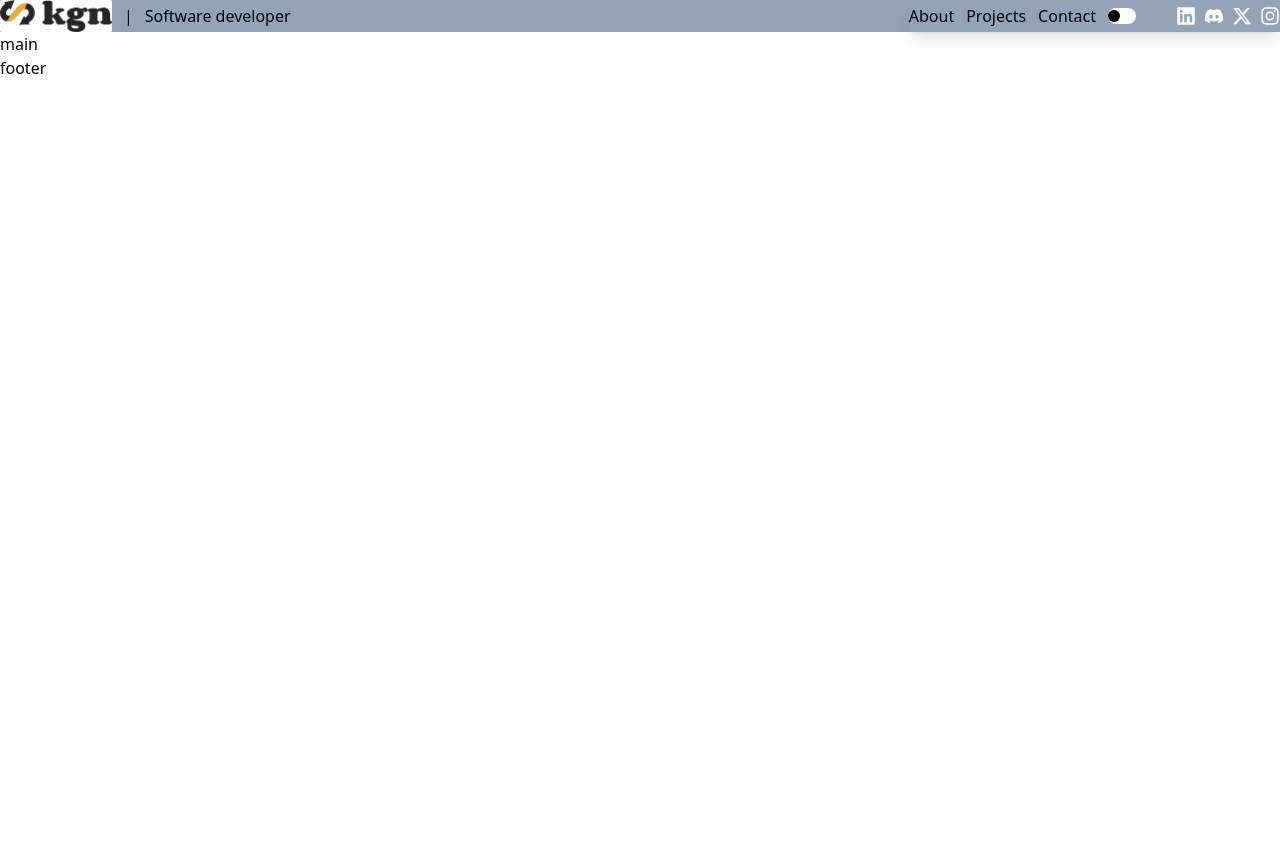
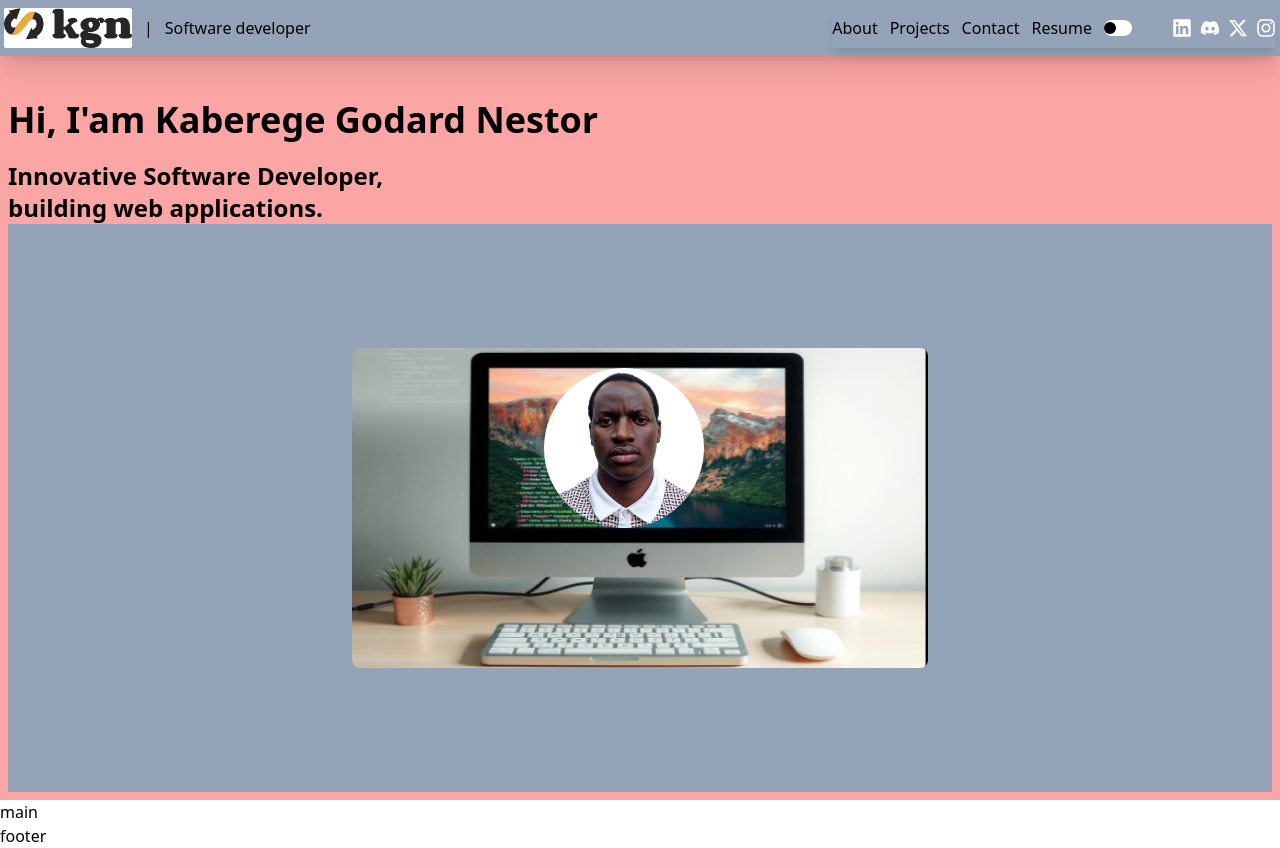
Before and after one commit to kaberege/kgn-fe-reactjs, a React (Vite) app in the folder kgn-portfolio/: page / in a window 1280 px wide. Before the commit the page ends 800 px from the top, so only its background shows below. Built offline with nearby package versions, Linux system fonts and the light colour scheme.

Commit message:
added devMachine section

```diff
--- a/kgn-portfolio/src/components/Header.jsx
+++ b/kgn-portfolio/src/components/Header.jsx
@@ -1,5 +1,7 @@
 import React, { useState } from 'react';
 import logo from "../assets/logo-png2.png";
+import devLaptop from "../assets/devLaptop.jpg";
+import profile from "../assets/kgn-g1.jpg";
 import { FaXTwitter } from "react-icons/fa6";
 import { FaBars, FaWindowClose, FaLinkedin, FaDiscord, FaInstagram } from "react-icons/fa";
 
@@ -7,15 +9,15 @@ export default function Header({ handleMode }) {
     const [hideNav, setHideNav] = useState(true); //handle navigation bar close and open
 
     return (
-        <header>
-            <nav className=' bg-slate-400 sticky top-0'>
-                <div className=' flex flex-row max-w-7xl mx-auto max-xl:px-2'>
+        <header className='w-full h-screen flex flex-col'>
+            <nav className=' bg-slate-400 sticky top-0 z-10 shadow-xl'>
+                <div className=' flex flex-row max-w-7xl mx-auto p-1 sm:py-2 max-xl:px-2'>
                     <div className='flex flex-row flex-grow items-center'>
                         <img
                             src={logo}
                             alt="kgn logo"
                             title='kgn logo'
-                            className='w-28 h-8 cursor-pointer rounded-sm' />
+                            className='w-24 h-7 sm:w-32 sm:h-10 cursor-pointer rounded-sm' />
                         <p className='max-md:hidden'>
                             <span className='mx-3'>|</span>
                             Software developer
@@ -39,6 +41,7 @@ export default function Header({ handleMode }) {
                             <li className='flex items-center'><a href="#about">About</a></li>
                             <li className='flex items-center'><a href="#projects">Projects</a></li>
                             <li className='flex items-center'><a href="#contact">Contact</a></li>
+                            <li className='flex items-center'><a href="#resume">Resume</a></li>
                             <li className='flex items-center'>
                                 <div
                                     title='Toggle light/dark mode'
@@ -99,6 +102,35 @@ export default function Header({ handleMode }) {
 
                 </div>
             </nav>
+            <div className='flex flex-col bg-red-300 flex-grow w-full max-w-7xl  p-2 mx-auto'>
+                <h1
+                    className='text-4xl font-bold mt-9'
+                >
+                    <span>Hi, I'am</span> <span>Kaberege Godard Nestor</span>
+                </h1>
+                <p className='text-2xl font-semibold flex flex-col mt-5'>
+                    <span>Innovative Software Developer,</span>
+                    <span>building web applications.</span>
+                </p>
+                <div className="flex items-center justify-center flex-grow bg-slate-400">
+                    <div className='w-full max-sm:h-40 max-sm:max-w-96 sm:max-w-xl sm:h-80 relative'>
+                        <img
+                            src={devLaptop}
+                            alt="Dev machine"
+                            className='rounded-lg w-full h-full'
+                        />
+                        <div
+                            className='absolute top-5 left-1/3 flex items-center justify-center max-sm:w-20 max-sm:h-20 w-40 h-40 '
+                        >
+                            <img
+                                src={profile}
+                                alt="kgn profile"
+                                className='w-full h-full rounded-full cursor-pointer hover:scale-105 transition-transform duration-300'
+                            />
+                        </div>
+                    </div>
+                </div>
+            </div>
         </header>
     )
 }
```
Also changed, not shown: kgn-portfolio/src/assets/devLaptop.jpg (added), kgn-portfolio/src/assets/kgn-g1.jpg (added).
